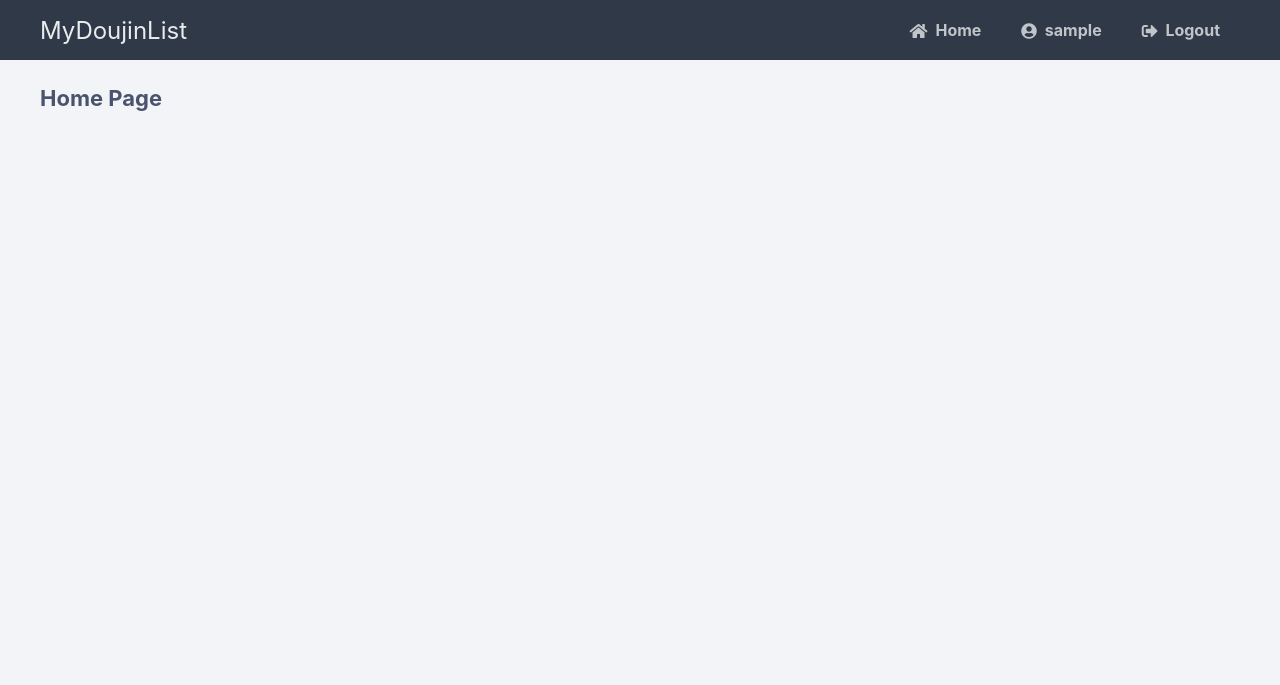
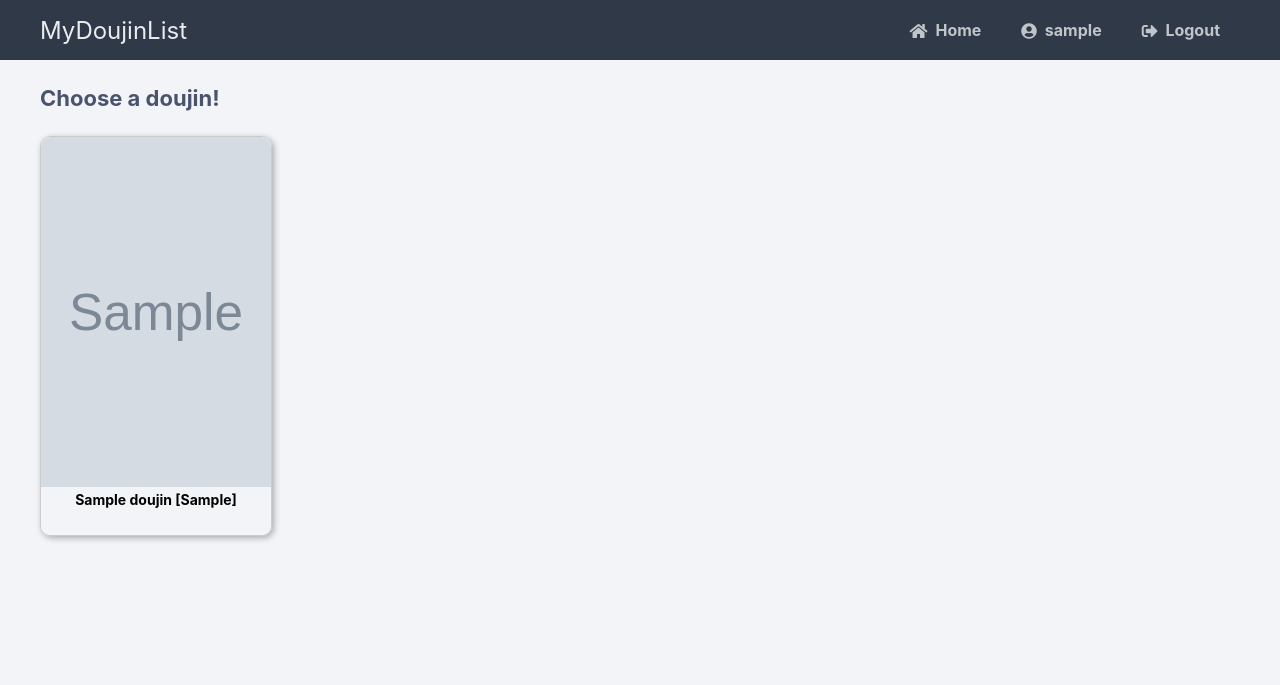
Before and after one commit to NotTheRealEdmund/mydoujinlist, a PHP site: page /home.php in a window 1280 px wide. Shown: the top 685 px of the page. Run offline with PHP 8.4, Linux system fonts and the light colour scheme; the visitor is signed in with stand-in values (Sample User, id 1); tables that the repository leaves empty or names only in its code hold one stand-in row (values such as "Sample post"); grey boxes marked "Sample" are stand-in pictures.

Commit message:
Display doujins in a grid layout on the home page

```diff
--- a/mydoujinlist/home.php
+++ b/mydoujinlist/home.php
@@ -27,12 +27,67 @@ Available at: https://codeshack.io/secure-login-system-php-mysql/
   		<link rel="stylesheet" href="https://use.fontawesome.com/releases/v5.7.1/css/all.css">
 		<link href="main.css" rel="stylesheet" type="text/css">
 	</head>
+	<style>
+		.grid-container {
+			display: grid;
+			grid-template-columns: 1fr 1fr 1fr 1fr 1fr;
+			grid-gap: 10px;
+			align-items: stretch;
+			width: 1200px;
+			margin: auto;
+			padding-bottom: 150px;
+		}
+		.doujin {
+			border: 1px solid #ccc;
+			box-shadow: 2px 2px 6px 0px  rgba(0,0,0,0.3);
+			height: 400px;
+			border-radius: 10px;
+		}
+		.doujin img {
+		  	max-width: 100%;
+		  	border-top-left-radius: 10px;
+			border-top-right-radius: 10px;
+		}
+		.info {
+		  	text-align: center;
+		  	font-size: 14px;
+		  	font-weight: 700;
+		}
+	</style>
 	<body class="loggedin">
 		<?php require 'navbar.html'; ?>
 
-		<div class="content">
-			<h2>Home Page</h2>
+		<?php
+			// Database information
+			$DATABASE_HOST = 'localhost';
+			$DATABASE_USER = 'root';
+			$DATABASE_PASS = '';
+			$DATABASE_NAME = 'mydoujinlist';
 
-		</div>
+			// Connect to database
+			$conn = new mysqli($DATABASE_HOST, $DATABASE_USER, $DATABASE_PASS, $DATABASE_NAME);
+			// Exception handling
+			if ($conn->connect_error) {
+				die("Connection failed: " . $conn->connect_error);
+			}
+
+			// Read from the doujins table in database
+			$sql = "SELECT * FROM doujins";
+			$result = $conn->query($sql);
+
+			echo '<div class="content">';
+			echo '<h2>Choose a doujin!</h2>';
+			echo '</div>';
+
+			// Show all entries in doujins table in database
+			echo '<div class="grid-container">';
+				while($row = $result->fetch_assoc()) {
+					echo '<div class="doujin">';
+					echo '<img src="' . $row["image_directory"] . '" width="250" height="350";">';
+					echo '<div class="info">' . $row["title"] . ' [' . $row["artist"] . ']</div>';
+					echo '</div>';
+				}
+			echo '</div>';
+		?>
 	</body>
 </html>
```
